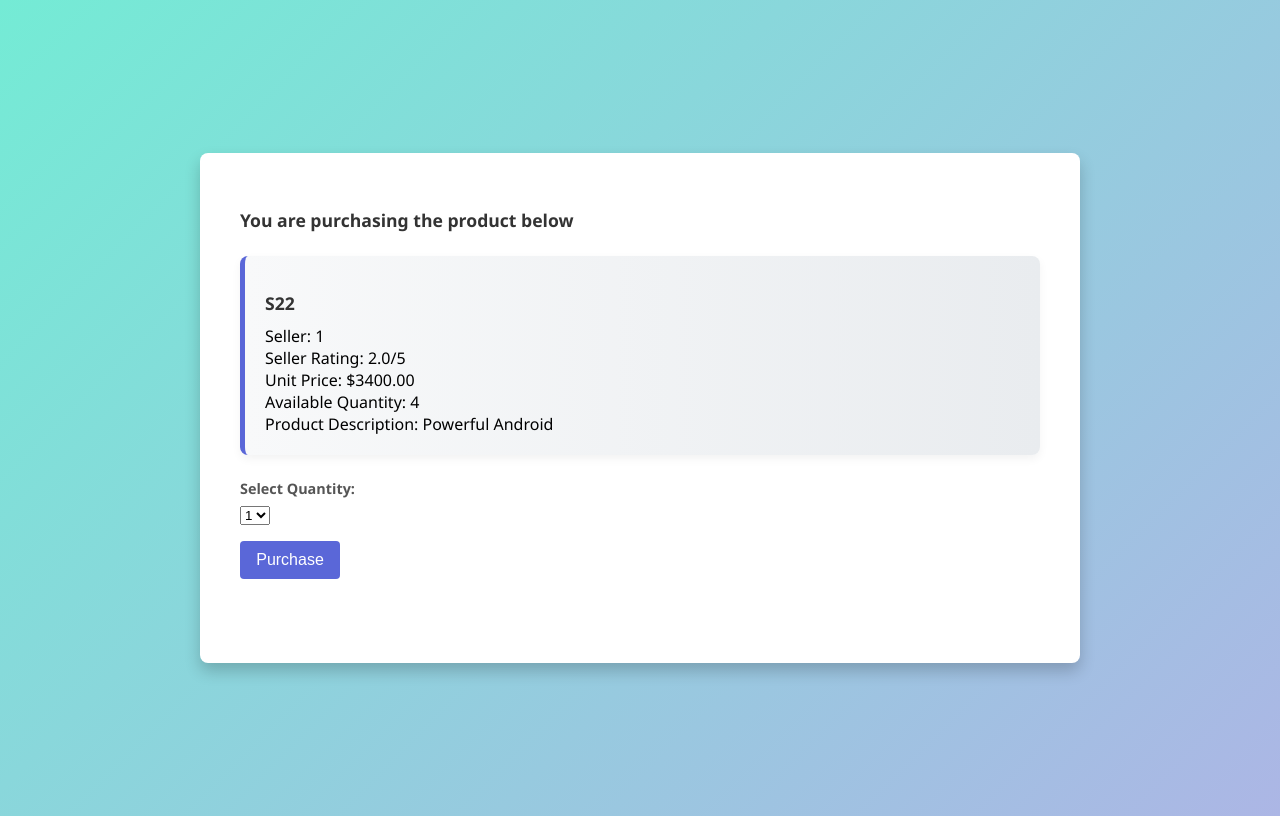
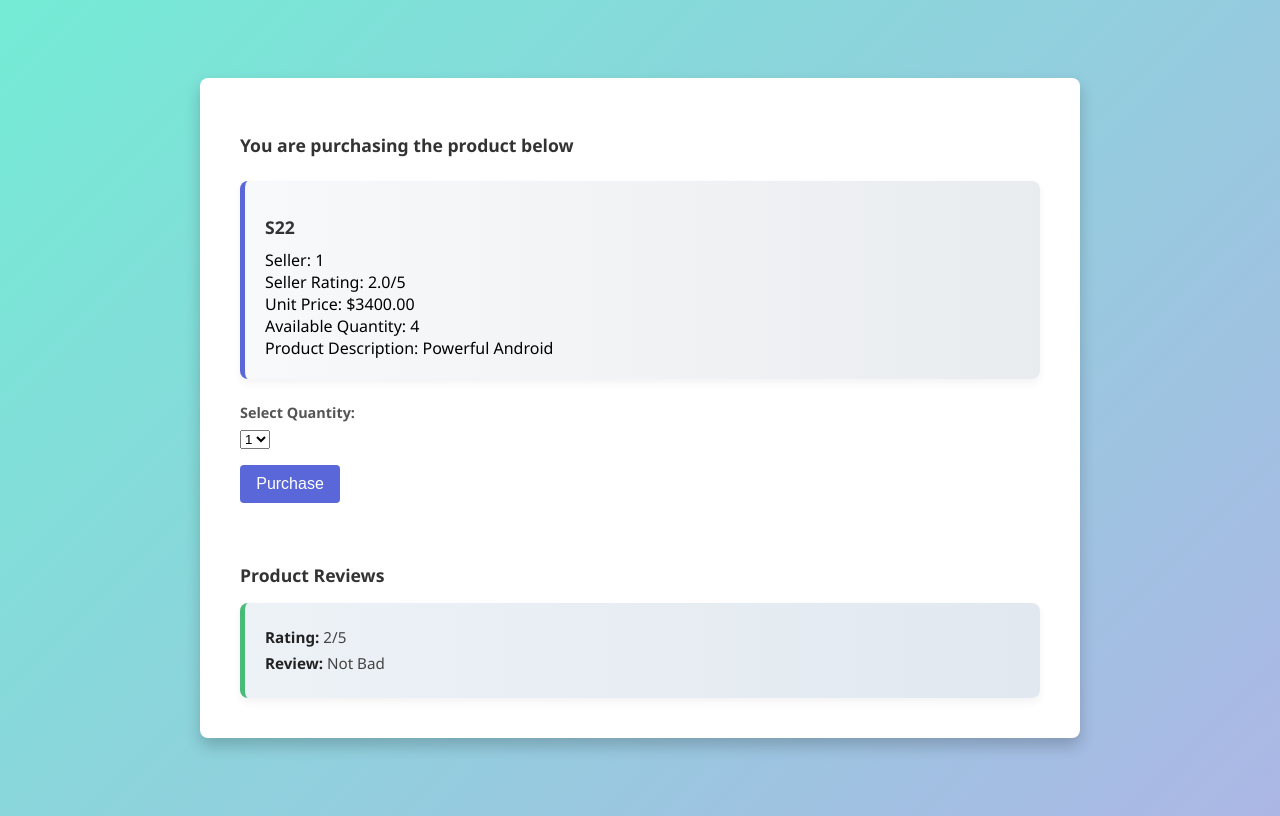
Before and after one commit to Codakshay/KCZA_CMPSC431W_Capstone, a Flask app: page /product/1/1 in a window 1280 px wide. Run offline with Flask 3, Linux system fonts and the light colour scheme; data comes from the database, SQL or seed files in the repository; both versions use the stored data as it was after the commit.

Commit message:
updated reviews

```diff
--- a/app.py
+++ b/app.py
@@ -342,9 +342,10 @@ def seller_dashboard():
    conn = sqlite3.connect(DATABASE)
    cursor = conn.cursor()
    cursor.execute("""
-       SELECT Listing_ID, Product_Title, Category, Quantity, Product_Price
+       SELECT Listing_ID, Seller_Email, Title, Category, Quantity, Price
        FROM Listings
        WHERE Seller_Email = ?
+
    """, (email,))
    listings = cursor.fetchall()
    conn.close()
@@ -416,6 +417,7 @@ def get_business_email(name):
     conn.close()
     return result['email'] if result else "Unknown Seller"
 
+
 @app.route('/product/<string:seller_name>/<int:product_id>')
 def show_product(seller_name, product_id):
     conn = sqlite3.connect(DATABASE)
@@ -440,13 +442,15 @@ def show_product(seller_name, product_id):
 
         # Fetch seller's average rating
         cursor.execute("""
-            SELECT AVG(Rate) FROM Reviews
-            INNER JOIN Orders ON Reviews.order_id = Orders.order_id
+            SELECT AVG(Rate)
+            FROM Reviews
+            INNER JOIN Orders ON Reviews.Order_ID = Orders.Order_ID
             WHERE Orders.seller_email = ?
         """, (seller_email,))
         rating_row = cursor.fetchone()
         seller_rating = round(rating_row[0], 2) if rating_row and rating_row[0] is not None else None
 
+        # Build product dictionary
         product = {
             'name': row[0],
             'price': row[1],
@@ -458,12 +462,24 @@ def show_product(seller_name, product_id):
             'seller_rating': seller_rating
         }
 
+        #  Fetch product reviews
+        cursor.execute("""
+            SELECT Reviews.Rate, Reviews.Review_Desc
+            FROM Reviews
+            INNER JOIN Orders ON Reviews.Order_ID = Orders.Order_ID
+            WHERE Orders.Listing_ID = ?
+        """, (product_id,))
+        review_rows = cursor.fetchall()
+
+        reviews = [{'rating': r[0], 'description': r[1]} for r in review_rows]
+
         conn.close()
-        return render_template('product.html', product=product, product_id=product_id)
+
+        return render_template('product.html', product=product, product_id=product_id, reviews=reviews)
+
     else:
         conn.close()
         return "Product not found", 404
-
 
 
 def generate_order_id():
--- a/templates/product.html
+++ b/templates/product.html
@@ -194,6 +194,26 @@
         </div>
       </form>
     </div>
+    <!-- Reviews Section -->
+<div class="reviews-container" style="margin-top: 40px;">
+  <h2 style="text-align: left; margin-bottom: 16px; color: #333;">
+    Product Reviews
+  </h2>
+
+  {% if reviews %}
+    <div style="display: flex; flex-direction: column; gap: 16px;">
+      {% for review in reviews %}
+        <div class="product-card" style="background: linear-gradient(to right, #edf2f7, #e2e8f0); border-left: 5px solid #48BB78;">
+          <p><strong>Rating:</strong> {{ review.rating }}/5</p>
+          <p><strong>Review:</strong> {{ review.description }}</p>
+        </div>
+      {% endfor %}
+    </div>
+  {% else %}
+    <p style="color: #555;">No reviews yet for this product.</p>
+  {% endif %}
+</div>
+
 
   </div>
 </body>
```
Also changed, not shown: nittanybusiness.db.
